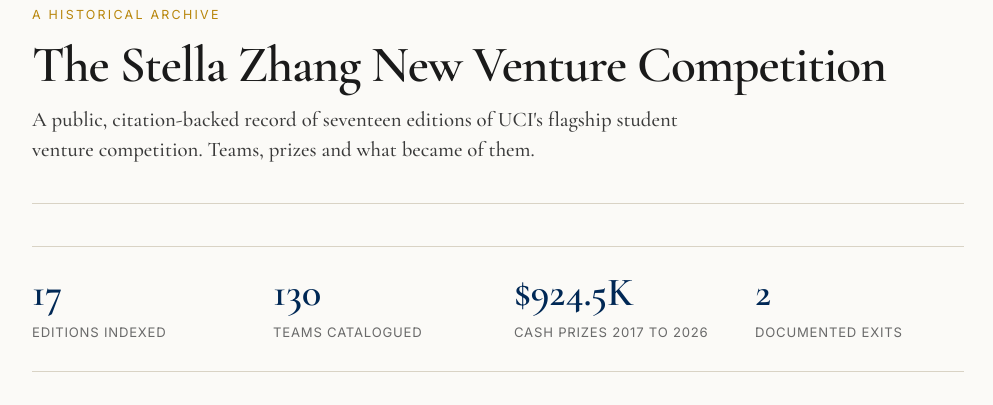
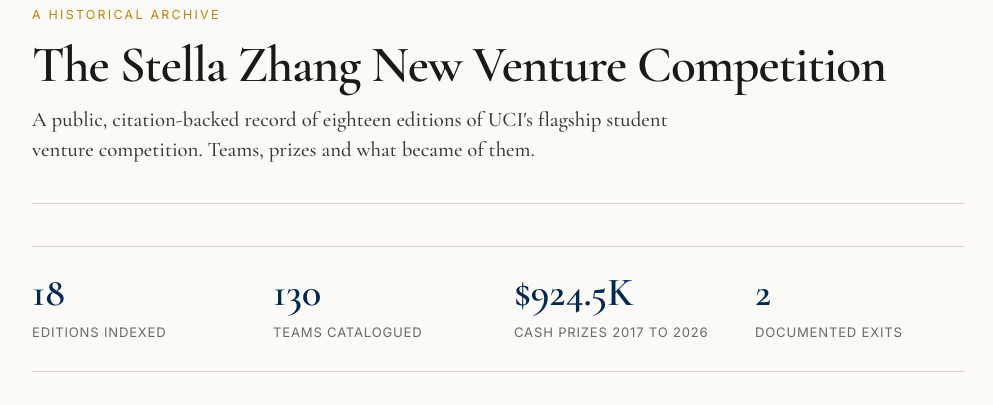
Before and after one commit to StellaZhangUCI/stellazhanguci.github.io, a Jekyll site: the page built from index.html, in a window 1280 px wide and 900 px high. Shown: the part 164-569 px from the top of the window, without its empty margins (142-1135 px from the left). Built offline with Jekyll 4.4.1, drawn with Linux system fonts in a browser that asks for light colours.

Commit message:
Fix stale edition count to eighteen

```diff
--- a/index.html
+++ b/index.html
@@ -6,11 +6,11 @@ title: Overview
 <section class="hero">
   <p class="eyebrow">A historical archive</p>
   <h1>The Stella&nbsp;Zhang New&nbsp;Venture Competition</h1>
-  <p class="lede">A public, citation-backed record of seventeen editions of UCI's flagship student venture competition. Teams, prizes and what became of them.</p>
+  <p class="lede">A public, citation-backed record of eighteen editions of UCI's flagship student venture competition. Teams, prizes and what became of them.</p>
 </section>
 
 <div class="stat-row">
-  <div class="stat"><span class="num">17</span><span class="label">Editions indexed</span></div>
+  <div class="stat"><span class="num">18</span><span class="label">Editions indexed</span></div>
   <div class="stat"><span class="num">130</span><span class="label">Teams catalogued</span></div>
   <div class="stat"><span class="num">$924.5K</span><span class="label">Cash prizes 2017 to 2026</span></div>
   <div class="stat"><span class="num">2</span><span class="label">Documented exits</span></div>
--- a/outcomes/index.html
+++ b/outcomes/index.html
@@ -27,7 +27,7 @@ permalink: /outcomes/
 
 <section class="section">
   <h2>Patterns across the cohort</h2>
-  <p>Read across all seventeen editions and a few shapes recur.</p>
+  <p>Read across all eighteen editions and a few shapes recur.</p>
   <ol>
     <li><strong>Two clean acquisitions.</strong> Laser Associated Sciences to Medtronic in April 2020 (equity acquisition by a public company) and No Decaf Allowed to Moongoat Coffee Roasters in December 2022 (asset and subscriber transfer; terms undisclosed). Both happened years after the NVC win.</li>
     <li><strong>One commercial brand rebrand under-the-radar.</strong> Mechanodontics became BRIUS Technologies in 2018. The connection is not on the public company site but is documented in Crunchbase and CB Insights.</li>
--- a/years/index.html
+++ b/years/index.html
@@ -7,7 +7,7 @@ permalink: /years/
 <section class="hero">
   <p class="eyebrow">Year-by-year</p>
   <h1>All editions</h1>
-  <p class="lede">Eighteen years of competition records. From the 2009 launch under the Paul Merage School of Business to the 2026 finalists.</p>
+  <p class="lede">Eighteen years of competition records. From the 2009 launch under the Paul Merage School of Business to the 2026 results.</p>
 </section>
 
 <h2>2017 to 2026 (Stella Zhang era from 2022)</h2>
```
